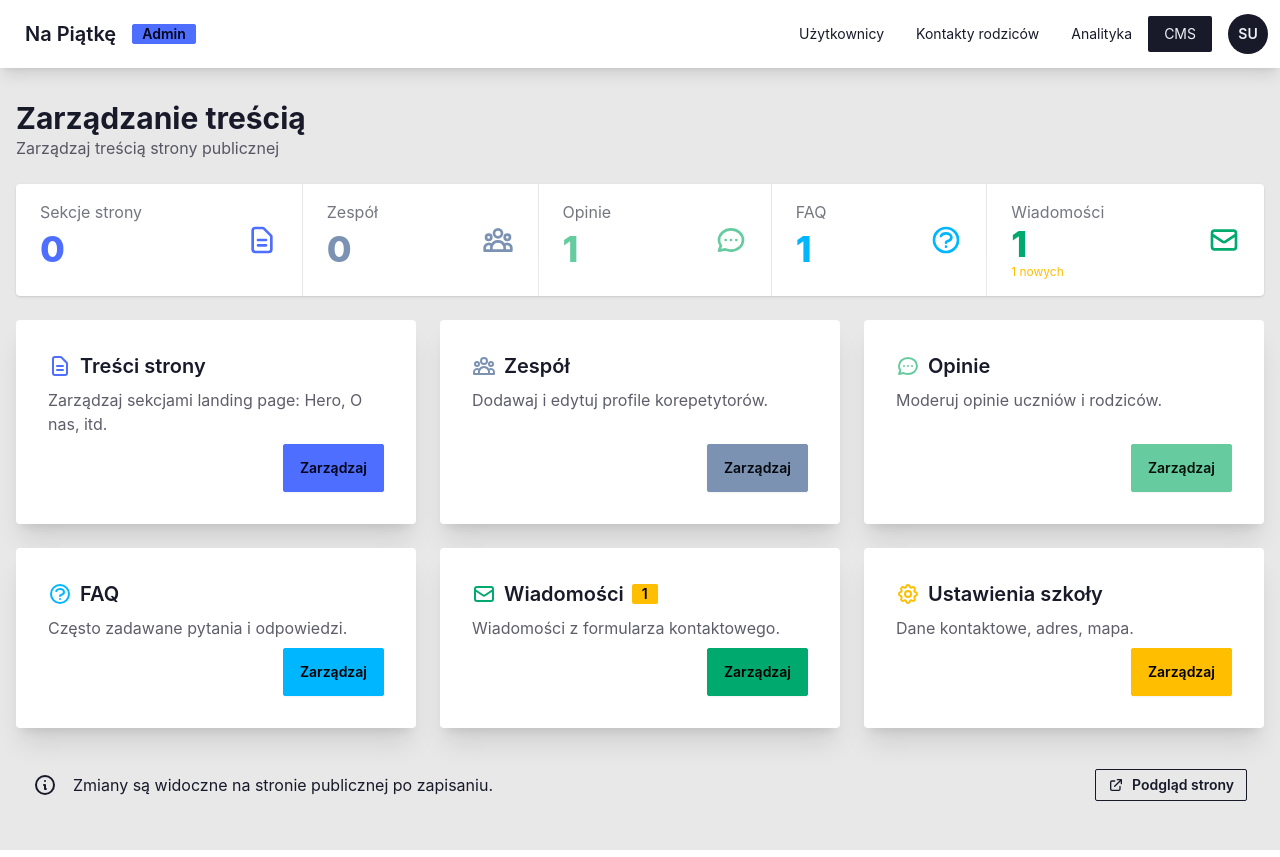
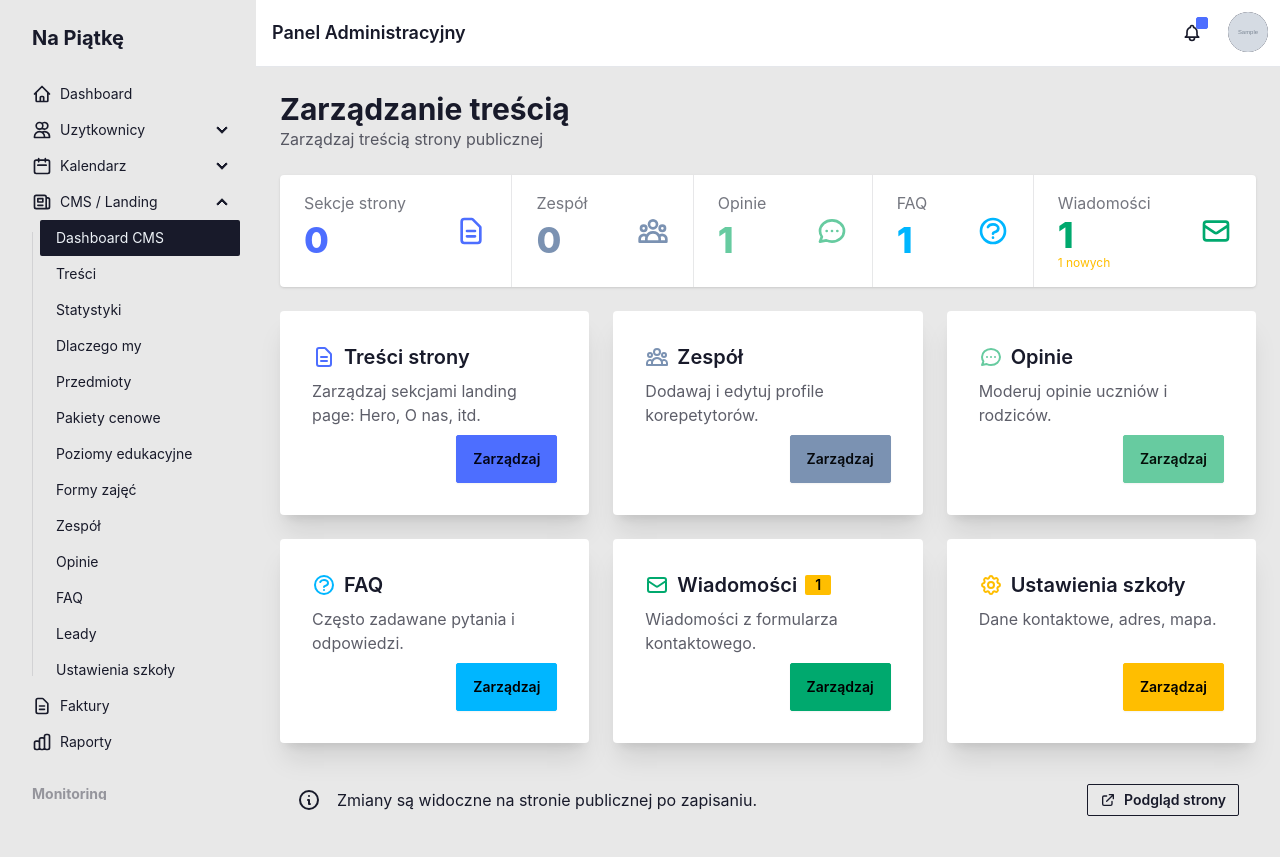
Before and after one commit to AdamSzczotka/TutorHub, a Django app: page /cms/ in a window 1280 px wide. Run offline with Django 5.2, Linux system fonts and the light colour scheme; a user stored in the database is signed in; tables that the repository leaves empty hold one stand-in row (values such as "Sample post"); grey boxes marked "Sample" are stand-in pictures; data that the repository does not hold is empty; parts of the project's set-up code (start-up, migrations or seed data) failed here and were passed over.

Commit message:
feat(admin): update sidebar navigation and CMS dashboard
- Add calendar and lessons section to admin sidebar
- Add navigation links for new CMS sections (stats, why-us, subjects, etc.)
- Update CMS dashboard with quick links to all content sections
- Add FullCalendar CDN links to admin base template

```diff
--- a/templates/admin_panel/base.html
+++ b/templates/admin_panel/base.html
@@ -14,6 +14,9 @@
 
     <!-- Alpine.js -->
     <script src="{% static 'js/alpine.min.js' %}" defer></script>
+
+    <!-- Lucide Icons -->
+    <script src="https://unpkg.com/lucide@latest"></script>
 
     {% block extra_css %}{% endblock %}
 </head>
@@ -82,5 +85,21 @@
 </dialog>
 
 {% block extra_js %}{% endblock %}
+
+<script>
+    // Initialize Lucide icons
+    document.addEventListener('DOMContentLoaded', function() {
+        if (typeof lucide !== 'undefined') {
+            lucide.createIcons();
+        }
+    });
+
+    // Re-initialize after HTMX swaps
+    document.body.addEventListener('htmx:afterSwap', function() {
+        if (typeof lucide !== 'undefined') {
+            lucide.createIcons();
+        }
+    });
+</script>
 </body>
 </html>
--- a/templates/admin_panel/cms/dashboard.html
+++ b/templates/admin_panel/cms/dashboard.html
@@ -1,4 +1,4 @@
-{% extends "layouts/admin.html" %}
+{% extends "admin_panel/base.html" %}
 
 {% block title %}{{ title }} - Na Piątkę{% endblock %}
 
--- a/templates/admin_panel/partials/_sidebar.html
+++ b/templates/admin_panel/partials/_sidebar.html
@@ -31,7 +31,7 @@
     </li>
 
     <li>
-        <details {% if 'calendar' in request.path or 'rooms' in request.path or 'subjects' in request.path %}open{% endif %}>
+        <details {% if 'calendar' in request.path or 'rooms' in request.path or 'lessons' in request.path or request.resolver_match.app_name == 'subjects' %}open{% endif %}>
             <summary>
                 <svg class="w-5 h-5" fill="none" stroke="currentColor" viewBox="0 0 24 24">
                     <path stroke-linecap="round" stroke-linejoin="round" stroke-width="2" d="M8 7V3m8 4V3m-9 8h10M5 21h14a2 2 0 002-2V7a2 2 0 00-2-2H5a2 2 0 00-2 2v12a2 2 0 002 2z"/>
@@ -39,10 +39,38 @@
                 Kalendarz
             </summary>
             <ul>
-                <li><a href="#">Kalendarz</a></li>
+                <li><a href="{% url 'lessons:calendar' %}" class="{% if 'calendar' in request.path and 'resources' not in request.path %}active{% endif %}">Kalendarz</a></li>
+                <li><a href="{% url 'lessons:calendar_resources' %}" class="{% if 'resources' in request.path %}active{% endif %}">Widok zasobów</a></li>
+                <li><a href="{% url 'lessons:list' %}" class="{% if request.resolver_match.url_name == 'list' and 'lessons' in request.path %}active{% endif %}">Lista zajęć</a></li>
                 <li><a href="{% url 'rooms:list' %}">Sale</a></li>
                 <li><a href="{% url 'subjects:list' %}">Przedmioty</a></li>
                 <li><a href="{% url 'subjects:level-list' %}">Poziomy</a></li>
+            </ul>
+        </details>
+    </li>
+
+    <li>
+        <details {% if 'cms' in request.path %}open{% endif %}>
+            <summary>
+                <svg class="w-5 h-5" fill="none" stroke="currentColor" viewBox="0 0 24 24">
+                    <path stroke-linecap="round" stroke-linejoin="round" stroke-width="2" d="M19 20H5a2 2 0 01-2-2V6a2 2 0 012-2h10a2 2 0 012 2v1m2 13a2 2 0 01-2-2V7m2 13a2 2 0 002-2V9a2 2 0 00-2-2h-2m-4-3H9M7 16h6M7 8h6v4H7V8z"/>
+                </svg>
+                CMS / Landing
+            </summary>
+            <ul>
+                <li><a href="{% url 'landing:cms-dashboard' %}" class="{% if request.resolver_match.url_name == 'cms-dashboard' %}active{% endif %}">Dashboard CMS</a></li>
+                <li><a href="{% url 'landing:cms-content-list' %}" class="{% if 'content' in request.path %}active{% endif %}">Treści</a></li>
+                <li><a href="{% url 'landing:cms-statistic-list' %}" class="{% if 'statistics' in request.path %}active{% endif %}">Statystyki</a></li>
+                <li><a href="{% url 'landing:cms-whyus-list' %}" class="{% if 'whyus' in request.path %}active{% endif %}">Dlaczego my</a></li>
+                <li><a href="{% url 'landing:cms-subject-list' %}" class="{% if 'cms/subjects' in request.path %}active{% endif %}">Przedmioty</a></li>
+                <li><a href="{% url 'landing:cms-pricing-list' %}" class="{% if 'pricing' in request.path %}active{% endif %}">Pakiety cenowe</a></li>
+                <li><a href="{% url 'landing:cms-level-list' %}" class="{% if 'levels' in request.path %}active{% endif %}">Poziomy edukacyjne</a></li>
+                <li><a href="{% url 'landing:cms-lessontype-list' %}" class="{% if 'lessontypes' in request.path %}active{% endif %}">Formy zajęć</a></li>
+                <li><a href="{% url 'landing:cms-team-list' %}" class="{% if 'team' in request.path %}active{% endif %}">Zespół</a></li>
+                <li><a href="{% url 'landing:cms-testimonial-list' %}" class="{% if 'testimonials' in request.path %}active{% endif %}">Opinie</a></li>
+                <li><a href="{% url 'landing:cms-faq-list' %}" class="{% if 'faq' in request.path %}active{% endif %}">FAQ</a></li>
+                <li><a href="{% url 'landing:cms-lead-list' %}" class="{% if 'leads' in request.path %}active{% endif %}">Leady</a></li>
+                <li><a href="{% url 'landing:cms-school-settings' %}" class="{% if request.resolver_match.url_name == 'cms-school-settings' %}active{% endif %}">Ustawienia szkoły</a></li>
             </ul>
         </details>
     </li>
```
